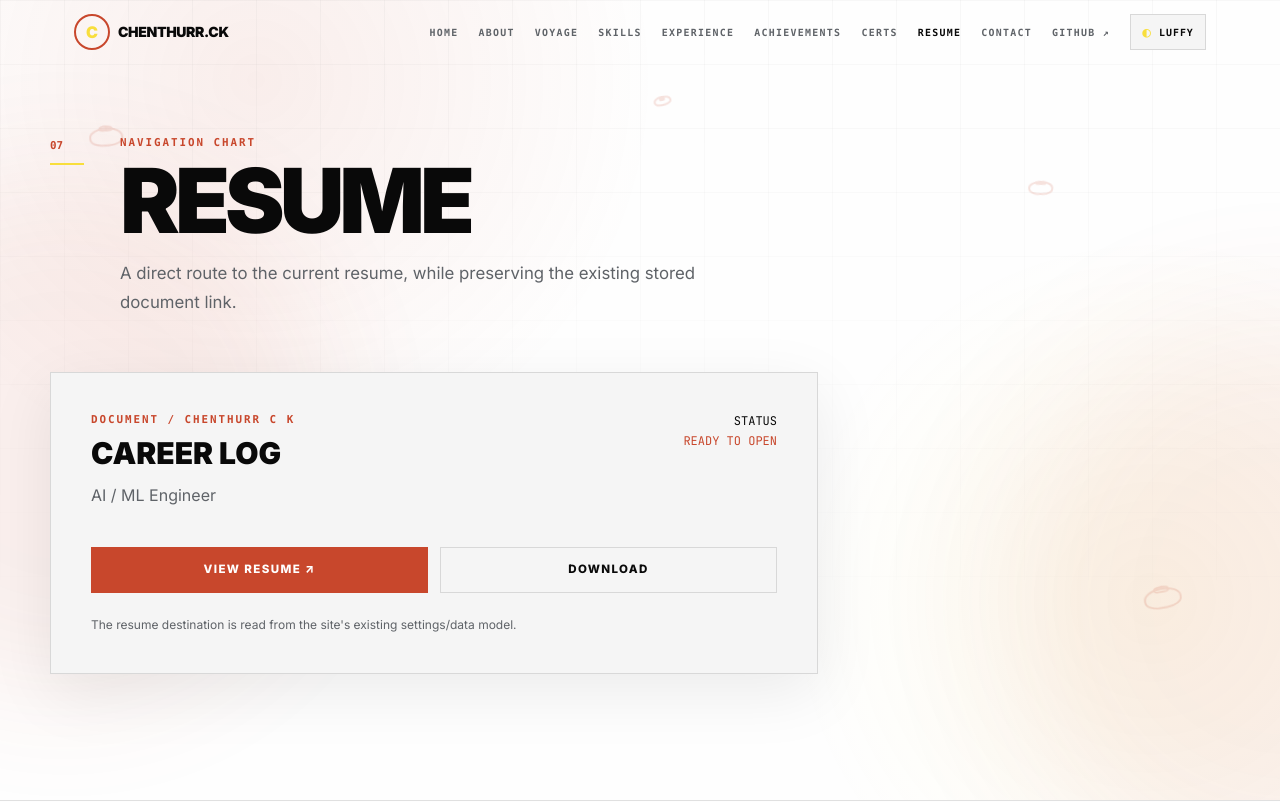
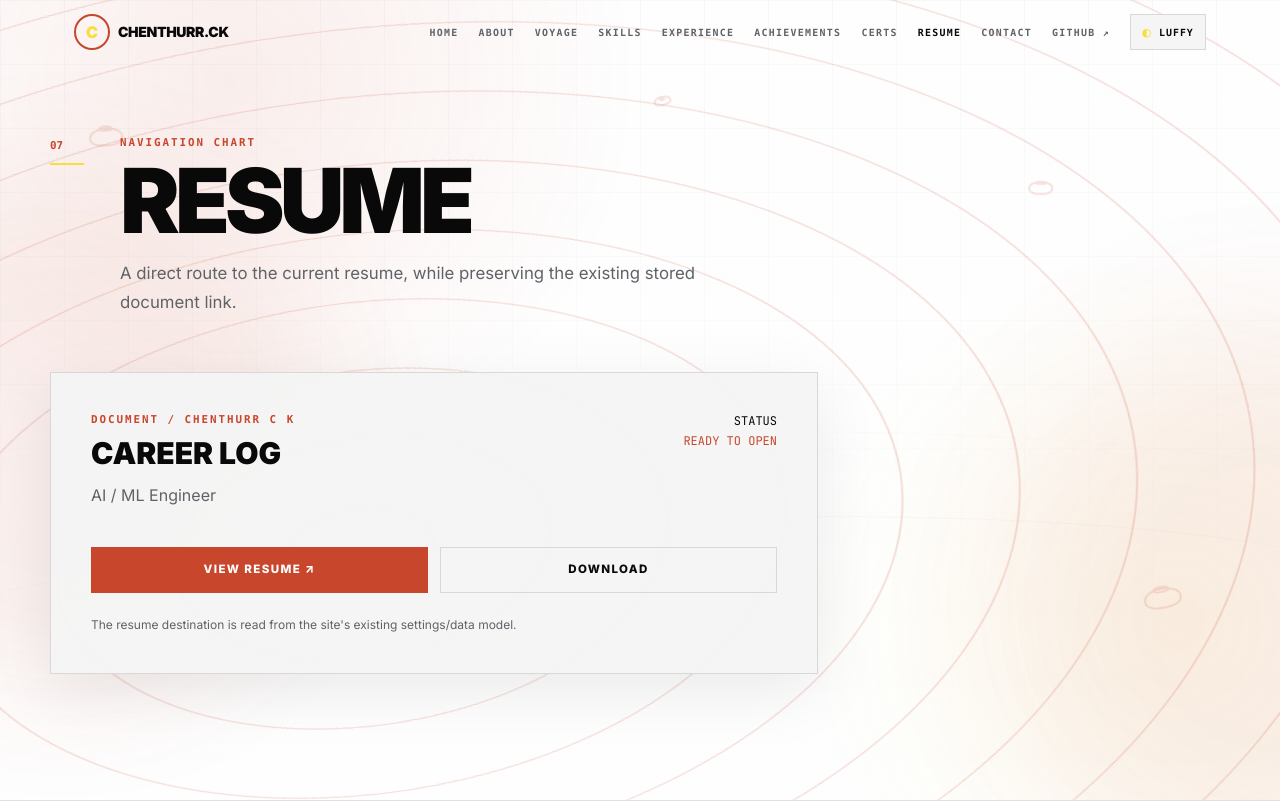
Before and after one commit to Chenthurr/portfolio, a React (Vite) app: page /resume in a window 1280 px wide. Shown: the top 802 px of the page. Built offline with nearby package versions, Linux system fonts and the light colour scheme.

Commit message:
Polish nautical backgrounds and hat animations

```diff
--- a/src/index.css
+++ b/src/index.css
@@ -13,7 +13,7 @@ html.theme-dark {
   --overlay: rgba(11,48,117,.82); --ink-soft: rgba(254,254,254,.68); --navy: #0B3075;
 }
 @layer base {
-  html { scroll-behavior: smooth; }
+  html { scroll-behavior:smooth; }
   body { margin:0; font-family:Inter,ui-sans-serif,system-ui,-apple-system,BlinkMacSystemFont,"Segoe UI",sans-serif; background:var(--bg); color:var(--text); overflow-x:hidden; transition:background-color .35s ease,color .35s ease; }
   ::selection { background:var(--accent); color:var(--text); }
   a,button { -webkit-tap-highlight-color:transparent; }
@@ -22,7 +22,8 @@ html.theme-dark {
 @layer components {
   .site-shell { position:relative; isolation:isolate; min-height:100vh; background:var(--bg); color:var(--text); }
   .site-content { position:relative; z-index:1; }
-  .page { min-height:100vh; padding:8.5rem 1.5rem 5rem; }
+  .page { position:relative; min-height:100vh; padding:8.5rem 1.5rem 5rem; }
+  .page::before { content:""; position:absolute; inset:0; z-index:-1; pointer-events:none; background:linear-gradient(180deg,transparent,rgba(255,255,255,.025) 45%,transparent); }
   .container-wide { width:min(1180px,100%); margin-inline:auto; }
   .eyebrow { margin:0 0 .55rem; color:var(--primary); font:700 .68rem/1.2 ui-monospace,SFMono-Regular,Menlo,monospace; letter-spacing:.18em; text-transform:uppercase; }
   .section-heading { display:flex; gap:1rem; align-items:flex-start; margin-bottom:3.5rem; }
@@ -30,8 +31,8 @@ html.theme-dark {
   .section-description { max-width:650px; margin:1rem 0 0; color:var(--muted); font-size:1.05rem; line-height:1.7; }
   .section-index { width:54px; padding-top:.3rem; color:var(--primary); font:700 .68rem/1 ui-monospace,SFMono-Regular,Menlo,monospace; }
   .section-index i { display:block; width:34px; height:2px; margin-top:.7rem; background:var(--accent); }
-  .glass { background:var(--surface); border:1px solid var(--border); backdrop-filter:blur(16px); -webkit-backdrop-filter:blur(16px); }
-  .paper-card { position:relative; background:var(--surface); border:1px solid var(--border); box-shadow:0 18px 60px rgba(9,9,9,.08); }
+  .glass { background:color-mix(in srgb,var(--surface) 88%,transparent); border:1px solid var(--border); backdrop-filter:blur(16px); -webkit-backdrop-filter:blur(16px); }
+  .paper-card { position:relative; background:color-mix(in srgb,var(--surface) 94%,transparent); border:1px solid var(--border); box-shadow:0 18px 60px rgba(9,9,9,.08); }
   .dark-panel { background:var(--navy); color:#FEFEFE; }
   .btn-primary { display:inline-flex; align-items:center; justify-content:center; min-height:46px; padding:0 1.2rem; border:1px solid var(--primary); background:var(--primary); color:#fff; font-size:.72rem; font-weight:800; letter-spacing:.12em; text-transform:uppercase; transition:transform .2s ease,box-shadow .2s ease,filter .2s ease; }
   .btn-primary:hover { transform:translateY(-2px); filter:brightness(1.03); box-shadow:0 12px 30px rgba(0,0,0,.12); }
@@ -47,11 +48,14 @@ html.theme-dark {
   .metric-label { color:var(--primary); font:700 .58rem ui-monospace,SFMono-Regular,Menlo,monospace; text-transform:uppercase; letter-spacing:.08em; }
   .metric-value { margin-top:.2rem; font-size:1.05rem; font-weight:900; }
 }
-.voyage-bg { position:fixed; inset:0; z-index:0; pointer-events:none; overflow:hidden; background:radial-gradient(circle at 20% 10%,rgba(200,71,44,.09),transparent 32%),radial-gradient(circle at 90% 75%,rgba(248,222,60,.08),transparent 28%); }
-.theme-dark .voyage-bg { background:radial-gradient(circle at 20% 10%,rgba(88,172,244,.1),transparent 32%),radial-gradient(circle at 90% 75%,rgba(255,206,0,.07),transparent 28%); }
-.voyage-grid { position:absolute; inset:0; opacity:.24; background-image:linear-gradient(var(--border) 1px,transparent 1px),linear-gradient(90deg,var(--border) 1px,transparent 1px); background-size:64px 64px; mask-image:linear-gradient(to bottom,black,transparent 85%); }
+.voyage-bg { position:fixed; inset:0; z-index:0; pointer-events:none; overflow:hidden; background:radial-gradient(circle at 18% 10%,rgba(200,71,44,.09),transparent 32%),radial-gradient(circle at 92% 78%,rgba(248,222,60,.08),transparent 28%); }
+.theme-dark .voyage-bg { background:radial-gradient(circle at 18% 10%,rgba(88,172,244,.13),transparent 32%),radial-gradient(circle at 92% 78%,rgba(255,206,0,.08),transparent 28%); }
+.voyage-grid { position:absolute; inset:0; opacity:.2; background-image:linear-gradient(var(--border) 1px,transparent 1px),linear-gradient(90deg,var(--border) 1px,transparent 1px); background-size:64px 64px; mask-image:linear-gradient(to bottom,black,transparent 92%); }
+.voyage-map-lines { position:absolute; inset:-20%; opacity:.18; background:repeating-radial-gradient(ellipse at 35% 60%,transparent 0 70px,var(--primary) 71px 72px,transparent 73px 118px); transform:rotate(-8deg); animation:mapFloat 22s ease-in-out infinite alternate; }
 .voyage-glow { position:absolute; width:42vw; aspect-ratio:1; border-radius:50%; filter:blur(70px); opacity:.08; background:var(--primary); animation:oceanDrift 18s ease-in-out infinite alternate; }
 .voyage-glow-one { left:-15vw; top:20vh; } .voyage-glow-two { right:-20vw; bottom:-10vh; animation-delay:-8s; }
+.voyage-wave { position:absolute; left:-10%; width:120%; height:28vh; border-top:1px solid var(--border); border-radius:50%; opacity:.28; animation:waveSwell 13s ease-in-out infinite alternate; }
+.voyage-wave-one { bottom:7vh; transform:rotate(-3deg); } .voyage-wave-two { bottom:18vh; opacity:.14; transform:rotate(4deg); animation-delay:-5s; }
 .drift-mark { position:absolute; display:block; opacity:.16; animation:drift 20s ease-in-out infinite; }
 .drift-hat { display:block; width:100%; height:55%; margin-top:45%; border:2px solid var(--primary); border-radius:50% 50% 42% 42%; transform:rotate(-8deg); }
 .drift-hat::before { content:""; position:absolute; width:48%; height:40%; left:26%; top:-25%; border:2px solid var(--primary); border-radius:48% 48% 35% 35%; }
@@ -59,17 +63,30 @@ html.theme-dark {
 @keyframes revealIn { from{opacity:0;transform:translateY(18px)} to{opacity:1;transform:translateY(0)} }
 @keyframes drift { 0%,100%{transform:translate3d(0,0,0) rotate(-6deg)} 50%{transform:translate3d(18px,-22px,0) rotate(8deg)} }
 @keyframes oceanDrift { from{transform:translate3d(-4%,2%,0) scale(.95)} to{transform:translate3d(5%,-3%,0) scale(1.08)} }
+@keyframes mapFloat { from{transform:rotate(-8deg) translate3d(-2%,0,0)} to{transform:rotate(-5deg) translate3d(2%,-1%,0)} }
+@keyframes waveSwell { from{transform:translateX(-2%) rotate(-3deg)} to{transform:translateX(2%) rotate(-1deg)} }
 @keyframes markerIn { from{transform:scaleX(0)} to{transform:scaleX(1)} }
-.loading-screen { position:fixed; inset:0; z-index:1000; display:grid; place-items:center; background:#071f4d; color:#FEFEFE; animation:loaderOut .5s ease 1.55s forwards; }
-.loader-atmosphere { position:absolute; inset:0; opacity:.35; background:radial-gradient(circle at 50% 45%,rgba(88,172,244,.18),transparent 30%),repeating-linear-gradient(168deg,transparent 0 70px,rgba(254,254,254,.025) 71px 72px); }
-.loader-emblem { position:relative; width:108px; height:108px; margin:0 auto 1.4rem; animation:emblemSpin 3.2s linear infinite; }
-.loader-emblem svg { width:100%; height:100%; overflow:visible; }
-.loader-ring { fill:none; stroke:#FFCE00; stroke-width:2; stroke-dasharray:7 7; } .loader-hat{fill:none;stroke:#FEFEFE;stroke-width:4;stroke-linecap:round}.loader-band{fill:none;stroke:#FFCE00;stroke-width:3}.loader-core{fill:#58ACF4}
-.loader-copy { position:relative; text-align:center; } .loader-copy span{display:block;font:800 .7rem ui-monospace,SFMono-Regular,Menlo,monospace;letter-spacing:.2em}.loader-copy small{display:block;margin-top:.6rem;color:rgba(254,254,254,.58);font: .58rem ui-monospace,SFMono-Regular,Menlo,monospace;letter-spacing:.14em}
+.loading-screen { position:fixed; inset:0; z-index:1000; display:grid; place-items:center; background:#050505; color:#FEFEFE; animation:loaderOut .5s ease 1.65s forwards; }
+.loader-atmosphere { position:absolute; inset:0; opacity:.45; background:radial-gradient(circle at 50% 44%,rgba(255,206,0,.13),transparent 24%),radial-gradient(circle at 50% 70%,rgba(88,172,244,.16),transparent 35%); }
+.loader-sea-lines { position:absolute; inset:-20%; opacity:.22; background:repeating-radial-gradient(ellipse at 50% 80%,transparent 0 60px,rgba(254,254,254,.12) 61px 62px,transparent 63px 105px); animation:loaderSea 12s linear infinite; }
+.loader-visual { position:relative; width:230px; height:230px; display:grid; place-items:center; }
+.loader-emblem-wrap { width:150px; height:150px; display:grid; place-items:center; animation:emblemFloat 2.4s ease-in-out infinite; }
+.loader-emblem { width:100%; height:100%; filter:drop-shadow(0 0 18px rgba(255,206,0,.18)); }
+.loader-hat-orbit { position:absolute; width:118px; height:auto; left:55%; top:4%; transform-origin:50% 92%; animation:hatOrbit 3.6s linear infinite; filter:drop-shadow(0 8px 12px rgba(0,0,0,.35)); }
+.loader-copy { position:relative; text-align:center; }
+.loader-copy span{display:block;font:800 .7rem ui-monospace,SFMono-Regular,Menlo,monospace;letter-spacing:.2em}.loader-copy small{display:block;margin-top:.6rem;color:rgba(254,254,254,.58);font:.58rem ui-monospace,SFMono-Regular,Menlo,monospace;letter-spacing:.14em}
 .loader-progress { position:relative; width:180px; height:2px; margin:1rem auto 0; overflow:hidden; background:rgba(254,254,254,.18); }.loader-progress span{display:block;height:100%;background:#FFCE00;transition:width .08s linear}.loader-percent{position:relative;display:block;margin-top:.55rem;text-align:center;color:rgba(254,254,254,.45);font:700 .55rem ui-monospace,SFMono-Regular,Menlo,monospace}
-@keyframes emblemSpin{to{transform:rotate(360deg)}} @keyframes loaderOut{to{opacity:0;visibility:hidden;pointer-events:none}}
+.custom-hat-cursor { position:fixed; left:0; top:0; width:48px; height:38px; z-index:9999; pointer-events:none; transform:translate3d(-100px,-100px,0); margin-left:-24px; margin-top:-19px; will-change:transform; }
+.custom-hat-cursor-art { width:100%; height:100%; filter:drop-shadow(0 4px 6px rgba(0,0,0,.22)); animation:cursorHatSpin 3.2s linear infinite; transition:transform .18s ease; }
+.custom-hat-cursor.is-active .custom-hat-cursor-art { transform:scale(1.3) rotate(-8deg); }
+.custom-hat-cursor-dot { position:absolute; left:50%; top:56%; width:5px; height:5px; transform:translate(-50%,-50%); border-radius:50%; background:var(--primary); box-shadow:0 0 9px color-mix(in srgb,var(--primary) 60%,transparent); }
+@keyframes emblemFloat { 0%,100%{transform:translateY(0)} 50%{transform:translateY(-6px)} }
+@keyframes hatOrbit { from{transform:rotate(0deg) translateX(62px) rotate(0deg)} to{transform:rotate(360deg) translateX(62px) rotate(-360deg)} }
+@keyframes cursorHatSpin { to{transform:rotate(360deg)} }
+@keyframes loaderSea { to{transform:translateY(35px) rotate(2deg)} }
+@keyframes loaderOut{to{opacity:0;visibility:hidden;pointer-events:none}}
 ::-webkit-scrollbar{width:9px} ::-webkit-scrollbar-track{background:var(--bg)} ::-webkit-scrollbar-thumb{background:var(--muted);border:3px solid var(--bg);border-radius:999px}
 @media (max-width:900px){.page{padding-top:7.2rem}.section-heading{margin-bottom:2.4rem}}
-@media (max-width:560px){.page{padding-inline:1rem}.section-index{width:34px}.section-heading h1{font-size:clamp(2.5rem,15vw,4.2rem)}.section-description{font-size:.95rem}}
+@media (max-width:560px){.page{padding-inline:1rem}.section-index{width:34px}.section-heading h1{font-size:clamp(2.5rem,15vw,4.2rem)}.section-description{font-size:.95rem}.loader-visual{width:190px;height:190px}.loader-emblem-wrap{width:125px;height:125px}.loader-hat-orbit{width:95px}}
 @media (pointer:fine) and (prefers-reduced-motion:no-preference){body.custom-cursor-active,body.custom-cursor-active *{cursor:none!important}body.custom-cursor-active input,body.custom-cursor-active textarea{cursor:text!important}}
 @media (prefers-reduced-motion:reduce){html{scroll-behavior:auto}*,*::before,*::after{animation-duration:.01ms!important;animation-iteration-count:1!important;transition-duration:.01ms!important}.voyage-bg{display:none}.loading-screen{display:none!important}}
```
